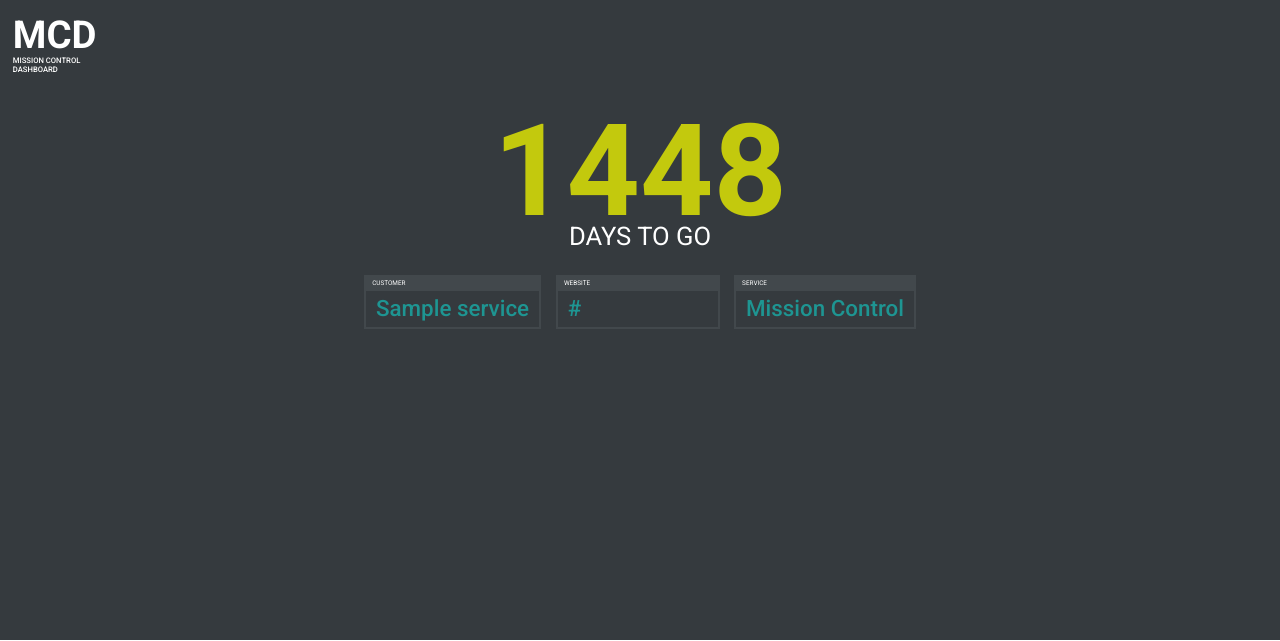
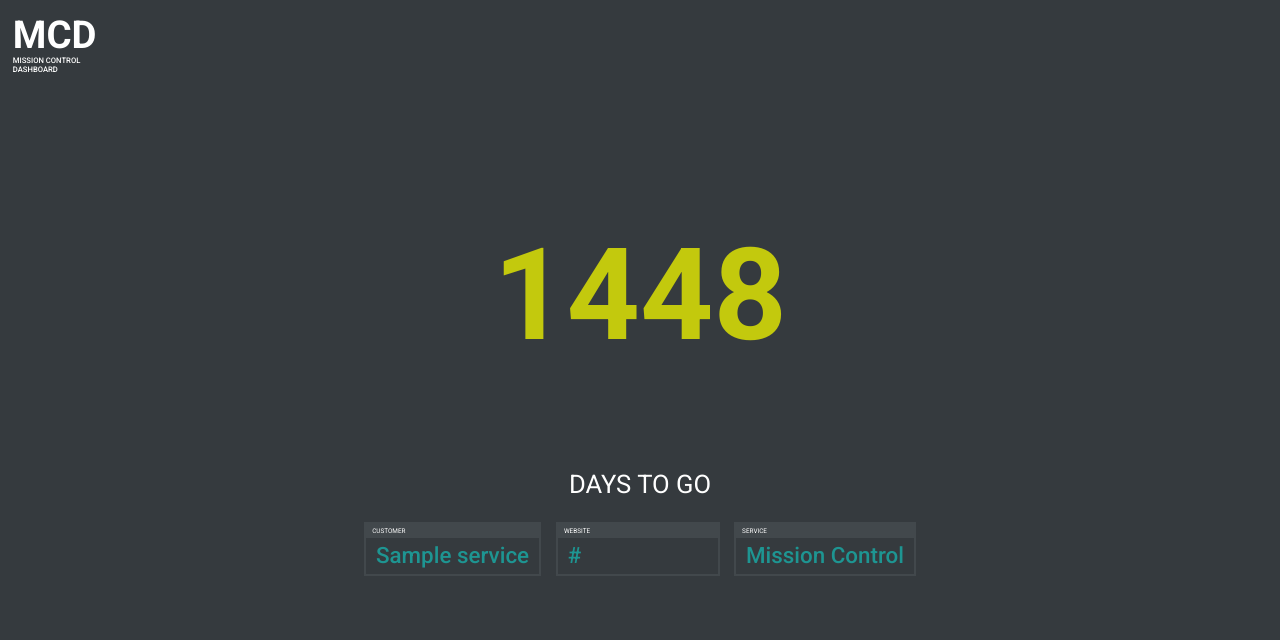
Before and after one commit to axiacore/mission-control-dashboard, a Django app: page / in a window 1280 px wide. Shown: the top 641 px of the page. Run offline with Django 3.2, Linux system fonts and the light colour scheme; a user stored in the database is signed in; tables that the repository leaves empty hold one stand-in row (values such as "Sample post"); some libraries are stand-ins or nearby versions.

```diff
--- a/app/static/css/styles.css
+++ b/app/static/css/styles.css
@@ -36,7 +36,7 @@ h2 {
     font-size: 10vw;
     font-weight: 700;
     margin: 0px;
-    line-height: 8vw;
+    line-height: 350px;
 }
 
 h3 {
```
